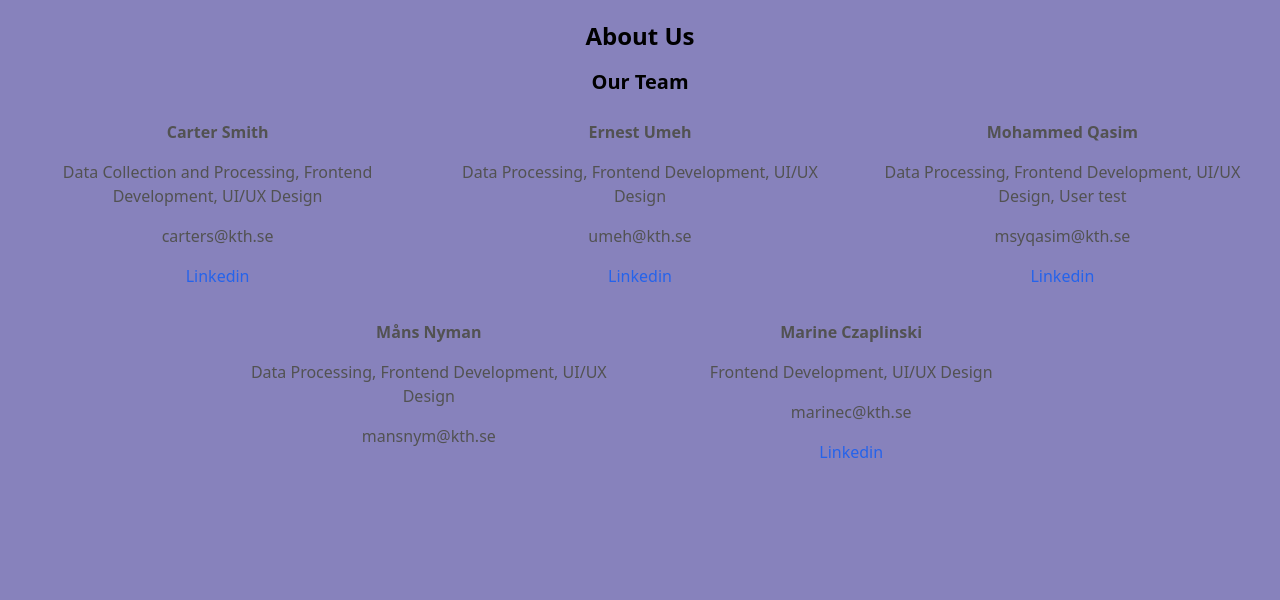
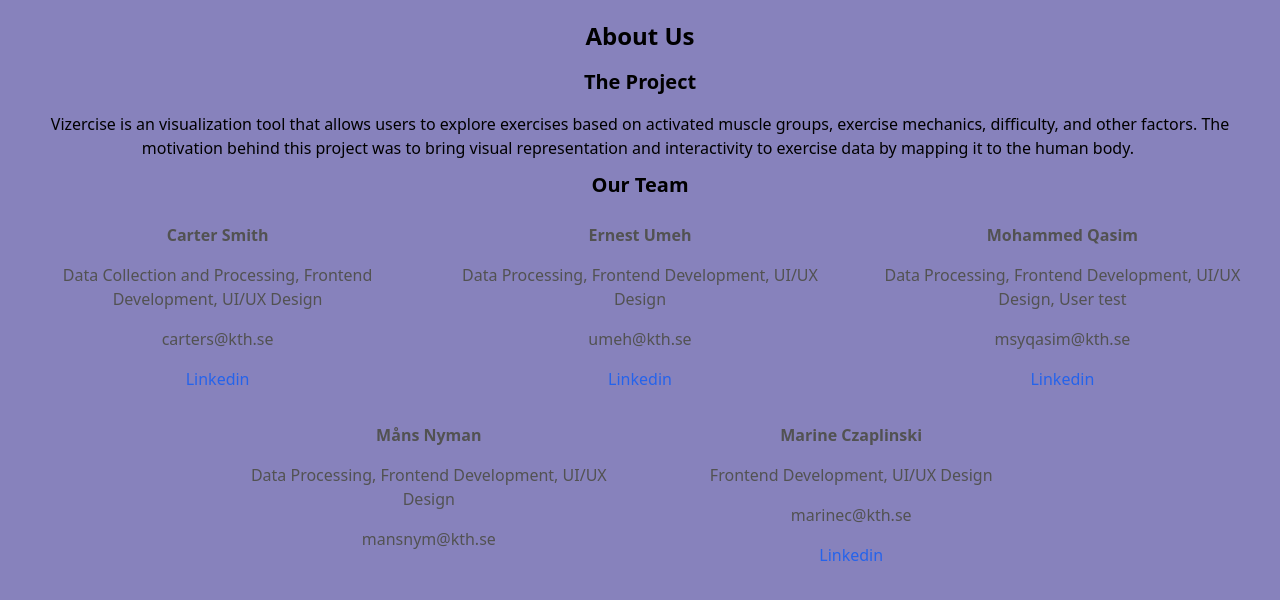
Before and after one commit to ernum/Vizercise, a Next.js app: page /about in a window 1280 px wide. Shown: the top 600 px of the page. Built offline with nearby package versions, Linux system fonts and the light colour scheme.

Commit message:
doc: updated project description

```diff
--- a/src/pages/about.js
+++ b/src/pages/about.js
@@ -5,6 +5,13 @@ function About() {
         <div>
             <div className="about-section">
                 <h1 className="text-2xl font-bold mb-2" style={{ marginTop: "20px", marginBottom: "15px", textAlign: "center" }}>About Us</h1>
+                <h2 className="text-center text-4x1 font-bold" style={{ marginBottom: "15px", marginTop: "10px", fontSize: "20px"}}>The Project</h2>
+                    <div className="row" style={{ marginLeft: "10px", marginRight: "10px", textAlign: 'center' }}>
+                        Vizercise is an visualization tool that allows users to explore exercises based on activated muscle groups, exercise mechanics, difficulty, and other factors.
+                        The motivation behind this project was to bring visual representation and interactivity to exercise data by mapping it to the human body.
+                        ‎
+                    </div>
+
                 <h2 className="text-center text-4x1 font-bold" style={{ marginBottom: "15px", marginTop: "10px", fontSize: "20px"}}>Our Team</h2>
                     <div className="row" style={{ textAlign: 'center' }}>
 
```
